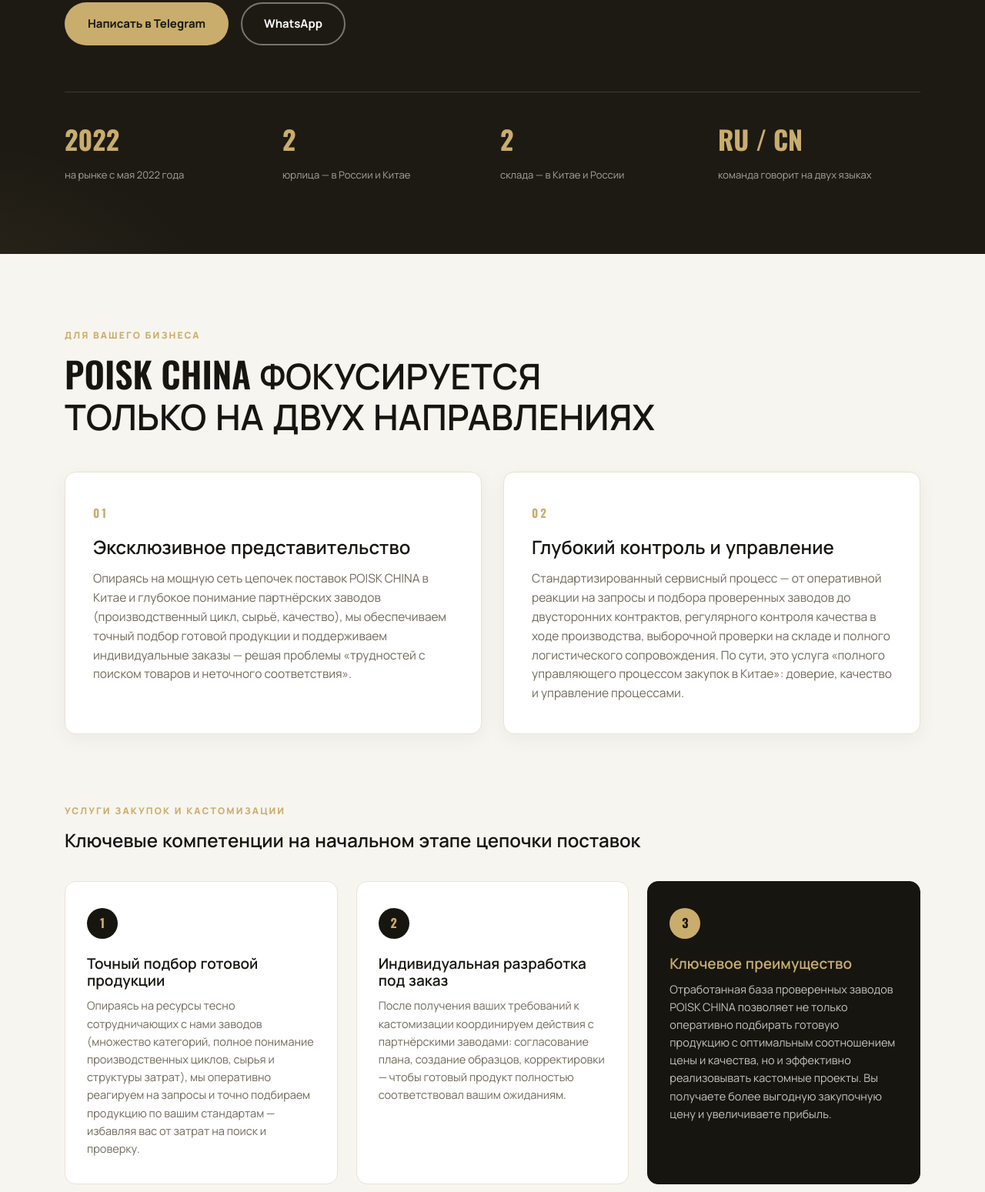
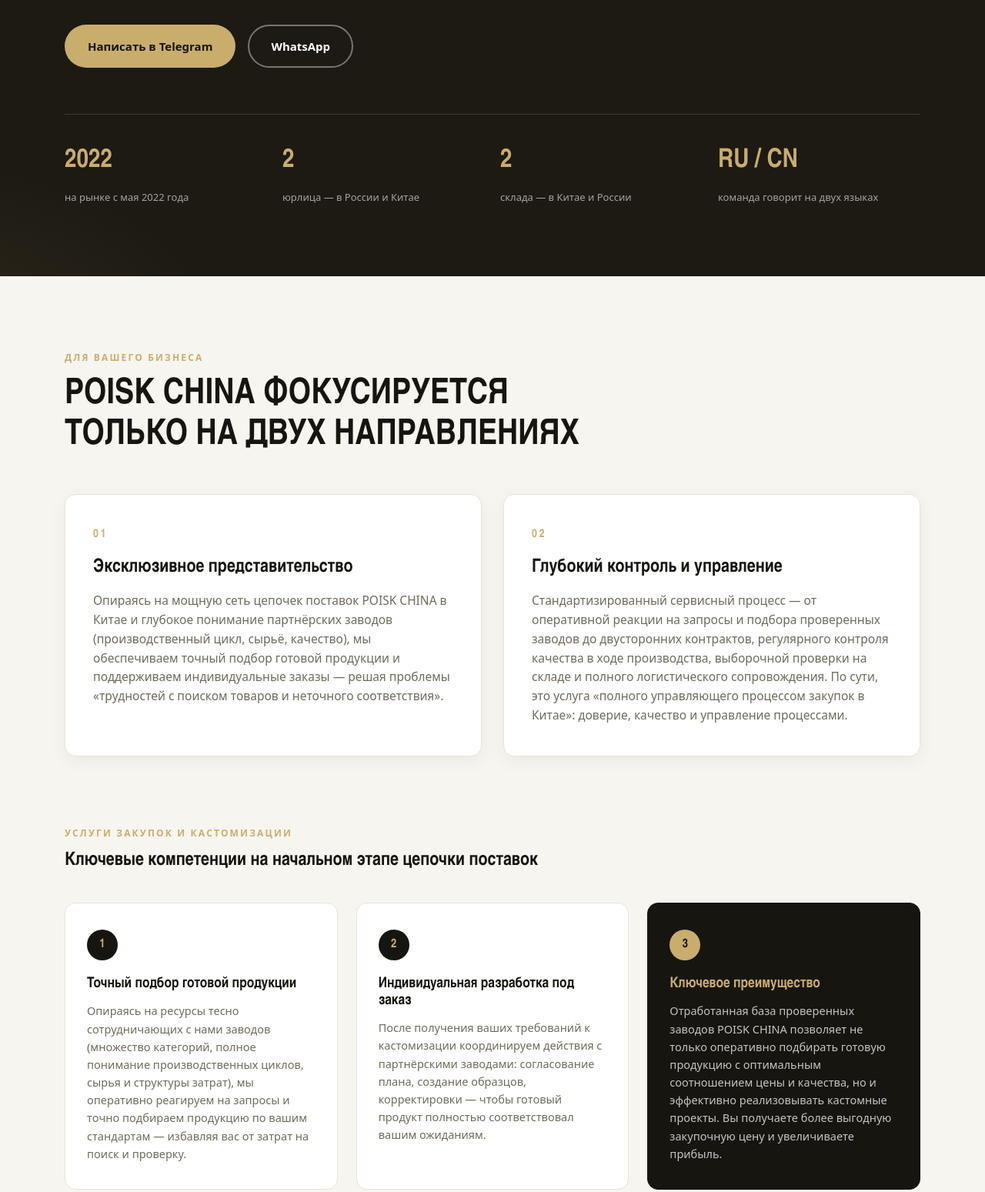
Before and after one commit to OGSasha/poiskchina-web, a plain HTML site: page index.html in a window 1280 px wide. Shown: the part 522-2071 px from the top of the page at 77% size. Drawn offline with nearby package versions, Linux system fonts and the light colour scheme.

Commit message:
Add files via upload

```diff
--- a/index.html
+++ b/index.html
@@ -11,9 +11,6 @@
 <meta property="og:url" content="https://poiskchina.com/">
 <meta property="og:image" content="https://poiskchina.com/assets/production.jpg">
 <link rel="icon" type="image/png" href="assets/logo-dark.png">
-<link rel="preconnect" href="https://fonts.googleapis.com">
-<link rel="preconnect" href="https://fonts.gstatic.com" crossorigin>
-<link href="https://fonts.googleapis.com/css2?family=Manrope:wght@400;500;600;700;800&family=Oswald:wght@500;600;700&display=swap" rel="stylesheet">
 <link rel="stylesheet" href="style.css">
 </head>
 <body>
--- a/style.css
+++ b/style.css
@@ -15,7 +15,7 @@
 html { scroll-behavior: smooth; }
 
 body {
-  font-family: 'Manrope', 'Segoe UI', Arial, sans-serif;
+  font-family: system-ui, -apple-system, 'Segoe UI', Roboto, 'Helvetica Neue', Arial, sans-serif;
   color: var(--ink);
   background: var(--bg);
   line-height: 1.6;
@@ -26,7 +26,7 @@ body {
 
 img { max-width: 100%; display: block; }
 
-h1, h2, h3, h4 { font-family: 'Oswald', 'Manrope', sans-serif; line-height: 1.15; font-weight: 600; }
+h1, h2, h3, h4 { font-family: 'Arial Narrow', 'Segoe UI', system-ui, sans-serif; line-height: 1.15; font-weight: 600; }
 
 /* ===== Кнопки ===== */
 .btn {
@@ -133,7 +133,7 @@ h1, h2, h3, h4 { font-family: 'Oswald', 'Manrope', sans-serif; line-height: 1.15
 }
 .fact__num {
   display: block;
-  font-family: 'Oswald', sans-serif;
+  font-family: 'Arial Narrow', 'Segoe UI', system-ui, sans-serif;
   font-size: 34px;
   font-weight: 700;
   color: var(--beige);
@@ -180,7 +180,7 @@ h1, h2, h3, h4 { font-family: 'Oswald', 'Manrope', sans-serif; line-height: 1.15
 .card:hover { transform: translateY(-4px); box-shadow: 0 16px 40px rgba(23,21,15,.10); }
 .card__num {
   display: block;
-  font-family: 'Oswald', sans-serif;
+  font-family: 'Arial Narrow', 'Segoe UI', system-ui, sans-serif;
   font-size: 15px;
   font-weight: 700;
   color: var(--beige);
@@ -211,7 +211,7 @@ h1, h2, h3, h4 { font-family: 'Oswald', 'Manrope', sans-serif; line-height: 1.15
   border-radius: 50%;
   background: var(--ink);
   color: var(--beige);
-  font-family: 'Oswald', sans-serif;
+  font-family: 'Arial Narrow', 'Segoe UI', system-ui, sans-serif;
   font-weight: 700;
   margin-bottom: 20px;
 }
@@ -242,7 +242,7 @@ h1, h2, h3, h4 { font-family: 'Oswald', 'Manrope', sans-serif; line-height: 1.15
 .step:hover { border-color: var(--beige); }
 .step__num {
   flex: 0 0 auto;
-  font-family: 'Oswald', sans-serif;
+  font-family: 'Arial Narrow', 'Segoe UI', system-ui, sans-serif;
   font-size: 46px;
   font-weight: 700;
   color: var(--beige);
@@ -322,7 +322,7 @@ h1, h2, h3, h4 { font-family: 'Oswald', 'Manrope', sans-serif; line-height: 1.15
 }
 .contact__phone {
   display: inline-block;
-  font-family: 'Oswald', sans-serif;
+  font-family: 'Arial Narrow', 'Segoe UI', system-ui, sans-serif;
   font-size: clamp(28px, 4vw, 44px);
   font-weight: 700;
   color: var(--beige);
```
Also changed, not shown: assets/logistics.jpg, assets/logo-dark.png, assets/logo-light.png, assets/production.jpg.
